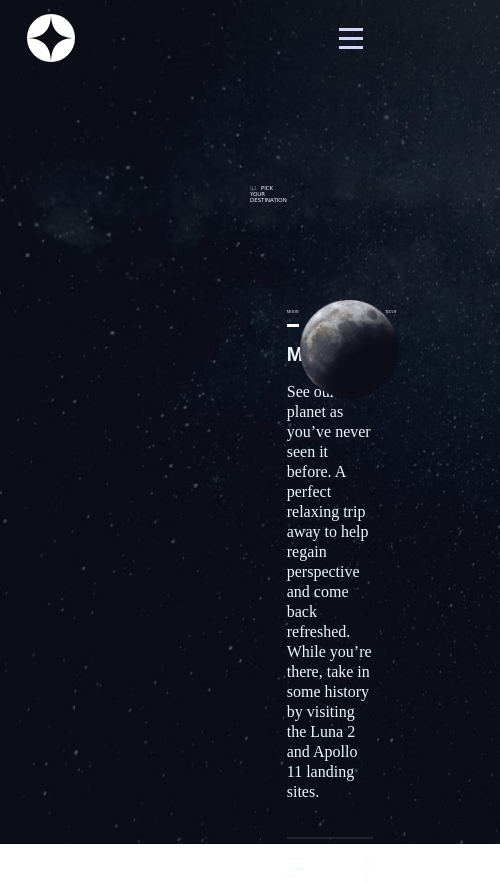
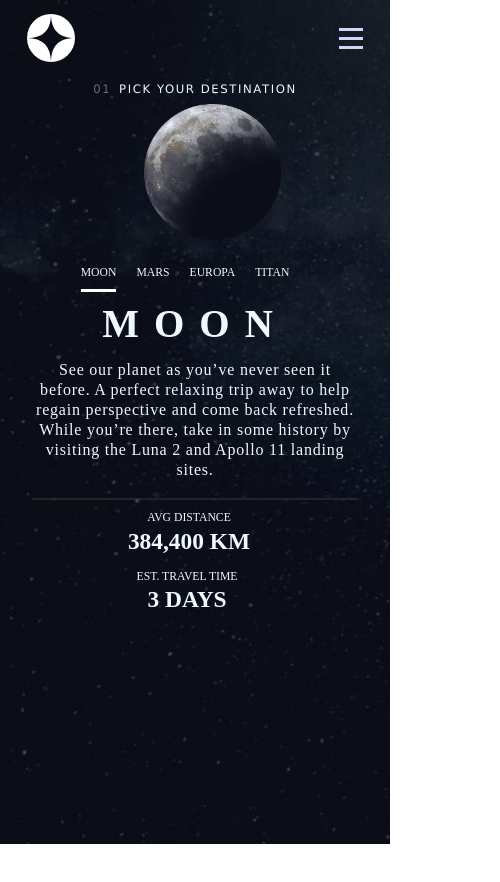
Before and after one commit to Kellsonphilips/space-tourism, a React (Create React App) app: page /destination in a window 390 px wide. Shown: the top 882 px of the page, 500 px wide, since content can reach past the window. After the commit the page ends 844 px from the top, so only its background shows below. Built offline with nearby package versions, Linux system fonts and the light colour scheme.

Commit message:
destination mobile modification

```diff
--- a/src/components/home/home.styles.scss
+++ b/src/components/home/home.styles.scss
@@ -89,7 +89,7 @@ $mobile-background: "../../assets/home/background-home-mobile.jpg";
       justify-content: center;
       text-align: center;
       font-size: 4.5vw;
-      height: 44vw;
+      height: 40vw;
       width: 44vw;
       position: relative;
       left: 20vw;
--- a/src/components/nav-component/navbar.styles.scss
+++ b/src/components/nav-component/navbar.styles.scss
@@ -65,7 +65,7 @@
     .nav-link {
       color: #FFF;
       font-size: 3vw;
-      width: 61vw;
+      width: 58vw;
       padding: 3vw 0;
       border-right: 4px solid transparent;
 
--- a/src/routes/destination/destination.styles.scss
+++ b/src/routes/destination/destination.styles.scss
@@ -16,6 +16,7 @@ $mobile-destination-background: "../../assets/destination/background-destination
   .destination-header {
     font-size: 1.4vw;
     height: 1.4vw;
+    width: 20vw;
     font-family: var(--font-primary);
     font-weight: lighter;
     position: relative;
@@ -24,15 +25,15 @@ $mobile-destination-background: "../../assets/destination/background-destination
 
     .destination-index {
       opacity: 0.4;
-      padding-right: 1vw;
+      padding-right: 2vw;
     }
   }
 
   .destination-image {
-    position: absolute;
+    position: relative;
     width: 25vw;
     height: 25vw;
-    left: 300px;
+    right: 300px;
   }
 
   .destination-detail-container {
@@ -63,7 +64,7 @@ $mobile-destination-background: "../../assets/destination/background-destination
     }
 
     .destination {
-      font-family: 'Fira Sans', sans-serif;
+      font-family: 'Lora', serif;
       font-size: 5vw;
       letter-spacing: 15px;
     }
@@ -111,3 +112,116 @@ $mobile-destination-background: "../../assets/destination/background-destination
     }
   }
 }
+
+@media screen and (max-width: 767px) {
+  .destination-container {
+    display: flex;
+    flex-direction: column;
+    background-image: url($mobile-destination-background);
+    padding: 12rem 2rem;
+    text-align: center;
+
+    .destination-header {
+      font-size: 3vw;
+      width: 100%;
+      height: 7vw;
+      letter-spacing: 0.4vw;
+      margin-bottom: 1rem;
+
+      .destination-index {
+        padding: auto;
+      }
+    }
+
+    .destination-image {
+      width: 35vw;
+      height: 35vw;
+      left: 7rem;
+      bottom: 8rem;
+    }
+
+    .destination-detail-container {
+      display: flex;
+      justify-content: center;
+      align-items: center;
+      flex-direction: column;
+      width: 100%;
+      position: relative;
+      bottom: 7rem;
+
+      .destination-navbar {
+        width: 100%;
+        justify-content: center;
+
+        .navLink {
+          font-size: 3vw;
+        }
+      }
+
+      .destination {
+        font-size: 10vw;
+        width: 100%;
+        height: 6vh;
+        padding: 0;
+        position: relative;
+        bottom: 1.5rem;
+      }
+
+      .destination-details {
+        position: relative;
+        bottom: 4rem;
+        letter-spacing: .2vw;
+      }
+
+      .horizontal-line {
+        width: 100%;
+        position: relative;
+        bottom: 7rem;
+      }
+
+      .destination-detail {
+        display: flex;
+        justify-content: center;
+        flex-direction: column;
+        width: 100%;
+        height: auto;
+        position: relative;
+        text-transform: uppercase;
+        bottom: 7rem;
+        left: 1.5rem;
+
+        .destination-distance {
+          width: 100%;
+
+          .avg-dis {
+            font-size: 3vw;
+          }
+
+          .distance {
+            position: relative;
+            font-size: 6vw;
+            bottom: 1rem;
+          }
+        }
+
+        .destination-travel-time {
+          position: relative;
+          bottom: 2rem;
+          right: 2rem;
+          width: 100%;
+
+
+          .est-time {
+            font-size: 3vw;
+          }
+
+          .duration {
+            position: relative;
+            font-size: 6vw;
+            bottom: 1rem;
+          }
+        }
+      }
+    }
+  }
+}
```
